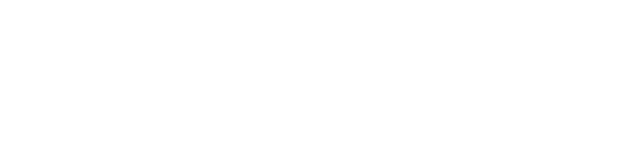
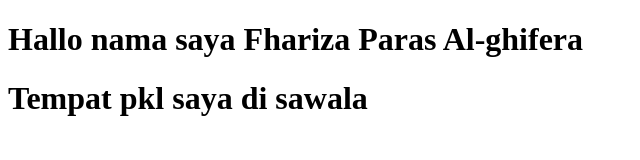
Before and after one commit to fhariza29/new-project, a plain HTML site: page index.html in a window 1280 px wide. Shown: the whole page, without its empty margins (0-640 px from the left). Drawn offline with Linux system fonts and the light colour scheme.

Commit message:
saya sudah menambahkan h1 dan h2

```diff
--- a/index.html
+++ b/index.html
@@ -7,6 +7,7 @@
     <title>Document</title>
 </head>
 <body>
-
+    <h1>Hallo nama saya Fhariza Paras Al-ghifera</h1>
+    <h1>Tempat pkl saya di sawala</h2>
 </body>
 </html>
```
